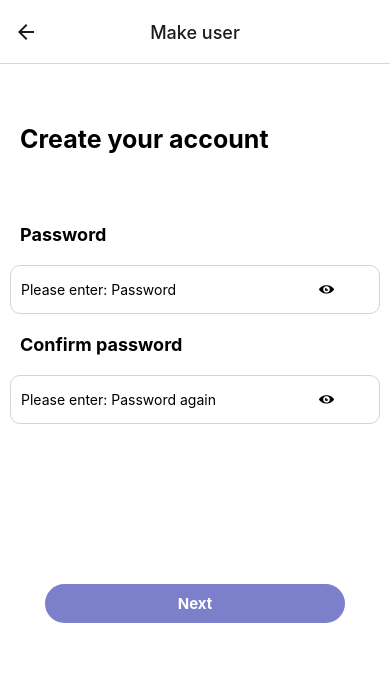
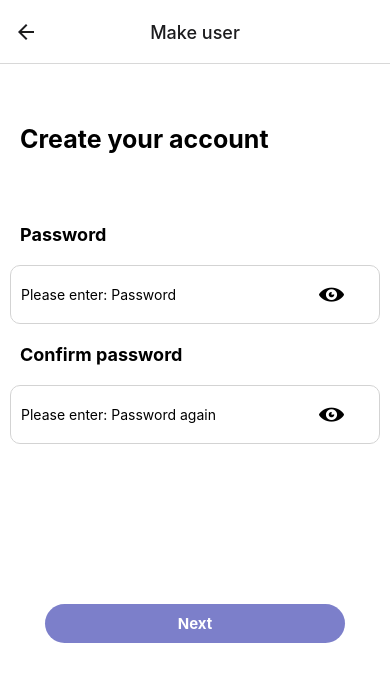
Before and after one commit to JonasBrattHansen/AtCampus, a React Native app in the folder Client/: screen /makeUserPassword in a window 390 px wide. Shown: the top 682 px of the page. Built offline with nearby package versions, Linux system fonts and the light colour scheme; what @gorhom/bottom-sheet would draw is missing.

Commit message:
Added a small password securaty and input fields cant be empty. info is now shown in the last page.

```diff
--- a/Client/components/LoginButton.js
+++ b/Client/components/LoginButton.js
@@ -1,14 +1,15 @@
 import {View, StyleSheet, Text, TouchableOpacity} from "react-native";
+import {CreateUserContext} from "../global/CreateUserContext";
+import {useContext} from "react";
 
-const LoginButton = ({navigation, title, path}) => {
+const LoginButton = ({ title, onPress}) => {
 
     return(
         <View>
             <TouchableOpacity
                 style={styles.button}
                 title={title}
-                onPress={() => {
-                    navigation.navigate(path);}}
+                onPress={onPress}
             >
                 <Text style={styles.next}>{title}</Text>
             </TouchableOpacity>
--- a/Client/screens/createUser/makeUserComplete.js
+++ b/Client/screens/createUser/makeUserComplete.js
@@ -38,7 +38,7 @@ export default function MakeUserComplete({ navigation }) {
             style={styles.button}
             title="Complete"
             onPress={() => {
-              navigation.navigate("frontPage");}}
+              navigation.navigate("Frontpage")}}
         >
           <Text style={styles.next}>Complete</Text>
         </TouchableOpacity>
--- a/Client/screens/createUser/makeUserInfo.js
+++ b/Client/screens/createUser/makeUserInfo.js
@@ -9,9 +9,20 @@ export default function MakeUserInfo({ navigation, getEmail, getPhoneNr }) {
     const {
         setEmail,
         setPhoneNr,
+        email,
+        phoneNr
     } = useContext(CreateUserContext)
 
-  return (
+    function onPress(){
+        if (email !== "" && phoneNr !== ""){
+            navigation.navigate("makeUserSchool")
+        }else{
+            alert("Cant be empty")
+        }
+    }
+
+
+    return (
     <View style={styles.container}>
         <StatusBar style="auto" />
         <ScrollView>
@@ -20,7 +31,7 @@ export default function MakeUserInfo({ navigation, getEmail, getPhoneNr }) {
             </View>
             <LoginInput setEmail={() => getEmail} title={"Email"} onChangeText={(val => setEmail(val))} keyboardType={"default"} />
             <LoginInput setPhoneNr={() => getPhoneNr} title={"Phone number"} onChangeText={(val) => setPhoneNr(val)} keyboardType={"numeric"}/>
-           <LoginButton navigation={navigation} title={"Next"} path={"makeUserSchool"}/>
+           <LoginButton navigation={navigation} title={"Next"} onPress={onPress}/>
         </ScrollView>
     </View>
   );
--- a/Client/screens/createUser/makeUserName.js
+++ b/Client/screens/createUser/makeUserName.js
@@ -10,7 +10,17 @@ export default function MakeUserName({ navigation, }) {
     const {
         setFirstname,
         setLastname,
+        firstname,
+        lastname
     } = useContext(CreateUserContext)
+
+    function onPress(){
+        if (firstname !== "" && lastname !== ""){
+            navigation.navigate("makeUserInfo")
+        }else{
+            alert("Cant be empty")
+        }
+    }
 
   return (
           <View style={styles.container}>
@@ -21,7 +31,7 @@ export default function MakeUserName({ navigation, }) {
               <LoginInput title={"First name"} onChangeText={val => setFirstname(val)} keyboardType={"default"}/>
               <LoginInput title={"Last name"} onChangeText={val => setLastname(val)} keyboardType={"default"} />
               <StatusBar style="auto" />
-             <LoginButton  navigation={navigation} title={"Next"} path={"makeUserInfo"} />
+             <LoginButton  navigation={navigation} title={"Next"} onPress={onPress} />
               </ScrollView>
           </View>
   );
--- a/Client/screens/createUser/makeUserPassword.js
+++ b/Client/screens/createUser/makeUserPassword.js
@@ -1,11 +1,13 @@
 import {Button, StyleSheet, Text, TouchableOpacity, View, ScrollView, TextInput} from "react-native";
 import { StatusBar } from "expo-status-bar";
 import LoginButton from "../../components/LoginButton";
-import React, {useState} from "react";
+import React, {useContext, useState} from "react";
 import {Entypo} from "@expo/vector-icons";
+import {CreateUserContext} from "../../global/CreateUserContext";
 
 export default function MakeUserPassword({ navigation }) {
-    const [password, setPassword] = useState()
+    const [passwordAgain, setPasswordAgain] = useState()
+    const {password, setPassword} = useContext(CreateUserContext)
 
     const [securePassword, setSecurePassword] = useState(false)
     const [securePasswordAgain, setSecurePasswordAgain] = useState(false)
@@ -32,6 +34,22 @@ export default function MakeUserPassword({ navigation }) {
        }
    }
 
+  function checkPassword(){
+        if (password === passwordAgain ){
+            if(password.length > 8){
+                if(password.match(/[0-9]/)){
+                    navigation.navigate("makeUserComplete")
+                }else{
+                    alert("It needs to contain a number")
+                }
+            }else{
+                alert("It needs to contain minimum 8 letters")
+            }
+        }else{
+            alert(`Password and confirm password dose not match. `)
+        }
+  }
+
   return (
     <View style={styles.container}>
         <StatusBar style="auto" />
@@ -42,22 +60,30 @@ export default function MakeUserPassword({ navigation }) {
             <View>
                 <Text style={styles.info}>Password</Text>
                 <View style={styles.input}>
-                    <TextInput style={{width:280}} secureTextEntry={securePassword} placeholder={"Please enter: Password"}/>
+                    <TextInput style={{width:280}} secureTextEntry={securePassword} placeholder={"Please enter: Password"} onChangeText={(value) => setPassword(value) } />
                     <TouchableOpacity style={{width:50}} onPress={visiblePassword} >
-                        <Entypo  name={eye} size={15}  color="black" />
+                        <Entypo  name={eye} size={25}  color="black" />
                     </TouchableOpacity>
                 </View>
             </View>
             <View>
                 <Text style={styles.info}>Confirm password</Text>
                 <View  style={styles.input}>
-                    <TextInput style={{width:280}} secureTextEntry={securePasswordAgain} placeholder={"Please enter: Password again"} />
+                    <TextInput style={{width:280}} secureTextEntry={securePasswordAgain} placeholder={"Please enter: Password again"}  onChangeText={(value) => setPasswordAgain(value)}/>
                     <TouchableOpacity style={{width:50}} onPress={visiblePasswordAgain}>
-                        <Entypo  name={eyeAgain} size={15}  color="black" />
+                        <Entypo  name={eyeAgain} size={25}  color="black" />
                     </TouchableOpacity>
                 </View>
             </View>
-            <LoginButton navigation={navigation} title={"Next"} path={"makeUserComplete"}/>
+            <View>
+                <TouchableOpacity
+                    style={styles.button}
+                    title="Next"
+                    onPress={checkPassword}
+                >
+                    <Text style={styles.next}>Next</Text>
+                </TouchableOpacity>
+            </View>
         </ScrollView>
     </View>
   );
@@ -93,4 +119,19 @@ const styles = StyleSheet.create({
         justifyContent: "space-between",
         alignItems: "center"
     },
+    button: {
+        alignSelf: "center",
+        alignItems: "center",
+        backgroundColor: "#7C7FCA",
+        width: 300,
+        borderRadius: 20,
+        padding: 10,
+        margin: 10,
+        marginTop:150,
+    },
+    next: {
+        color: "#ffffff",
+        fontWeight: "bold",
+        fontSize: 15
+    }
 });
--- a/Client/screens/createUser/makeUserSchool.js
+++ b/Client/screens/createUser/makeUserSchool.js
@@ -37,8 +37,7 @@ export default function MakeUserSchool({ navigation }) {
         }
     ]
 
-    const [valueSchool, setValueSchool] = useState("Høyskolen kristiania");
-    const [valueProgram, setValueProgram] = useState("Frontend og mobilutvikling");
+
     const [isModalSchoolVisible, setIsModalSchoolVisible] = useState(false)
     const [isModalProgramVisible, setIsModalProgramVisible] = useState(false)
 
@@ -50,17 +49,19 @@ export default function MakeUserSchool({ navigation }) {
     } = useContext(CreateUserContext)
 
     function getProgramFromSchool(){
-        const school = SchoolInfo.find((element) => element.SchoolName === valueSchool)
-        return school.program
+        const schoolInfo = SchoolInfo.find((element) => element.SchoolName === school)
+        return schoolInfo.program
     }
 
     function getProgram(itemValue){
-        setValueSchool(itemValue)
         setSchool(itemValue)
         const firstProgram = SchoolInfo.find((element) => element.SchoolName === itemValue)
-        setValueProgram(firstProgram.program[0])
+        setProgram(firstProgram.program[0])
     }
 
+    function onPress(){
+        navigation.navigate("makeUserPassword")
+    }
 
   return (
     <View style={styles.container}>
@@ -73,7 +74,7 @@ export default function MakeUserSchool({ navigation }) {
         <TouchableOpacity style={styles.modalSchool} onPress={() => setIsModalSchoolVisible(true)}>
             <View
                 style={styles.schoolInfoWrap}>
-                <Text>{valueSchool}</Text>
+                <Text>{school}</Text>
                 <AntDesign name="caretdown" size={15} color="black"/>
             </View>
         </TouchableOpacity>
@@ -82,7 +83,7 @@ export default function MakeUserSchool({ navigation }) {
         <TouchableOpacity style={styles.modalProgram} onPress={() => setIsModalProgramVisible(true)}>
             <View
                 style={styles.schoolInfoWrap}>
-                <Text>{valueProgram}</Text>
+                <Text>{program}</Text>
                 <AntDesign name="caretdown" size={15} color="black"/>
             </View>
         </TouchableOpacity>
@@ -98,7 +99,7 @@ export default function MakeUserSchool({ navigation }) {
                     <Text style={styles.textSchool} >School</Text>
                     <View style={styles.styleSchool}>
                         <Picker
-                            selectedValue={valueSchool}
+                            selectedValue={school}
                             onValueChange={(itemValue, itemIndex) => {getProgram(itemValue)}}
                         >
                             {SchoolInfo.map((value, i) => (
@@ -124,8 +125,8 @@ export default function MakeUserSchool({ navigation }) {
                     <Text style={styles.textProgram}>Program</Text>
                     <View style={styles.styleProgram}>
                         <Picker
-                            selectedValue={valueProgram}
-                            onValueChange={(itemValue, itemIndex) => {setValueProgram(itemValue); setProgram(itemValue)}}
+                            selectedValue={program}
+                            onValueChange={(itemValue, itemIndex) => {setProgram(itemValue)}}
                         >
                             {getProgramFromSchool().map((value, i) => (
                                 <Picker.Item  key={i} label={value} value={value}   />
@@ -138,7 +139,7 @@ export default function MakeUserSchool({ navigation }) {
                 </View>
             </View>
         </Modal>
-        <LoginButton navigation={navigation} title={"Next"} path={"makeUserPassword"}/>
+        <LoginButton navigation={navigation} title={"Next"} onPress={onPress}/>
     </View>
   );
 }
```
